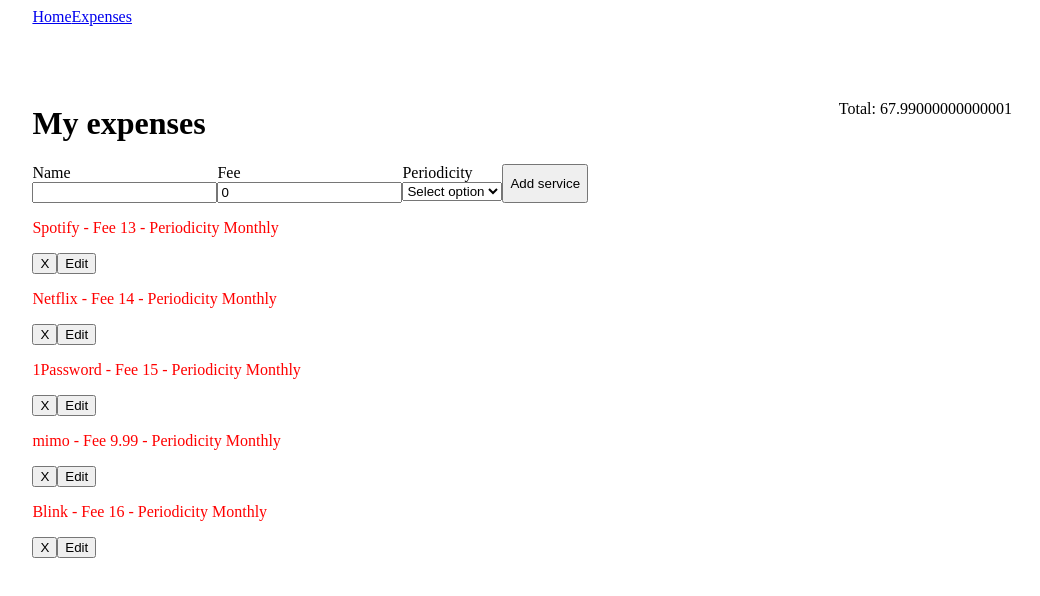
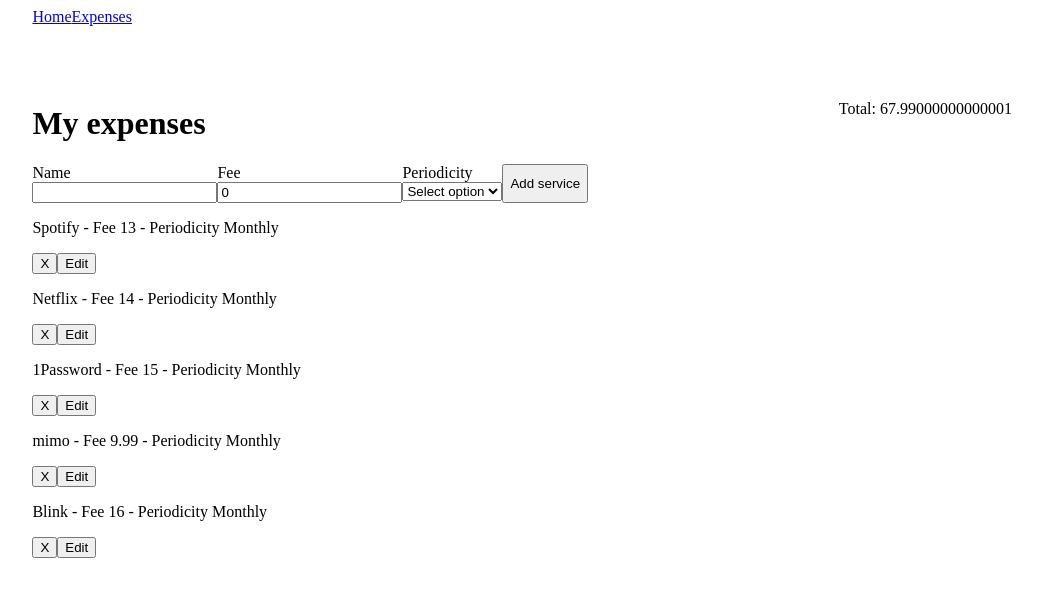
Before and after one commit to artemidas/my_expenses, a Next.js app: page /expenses in a window 1280 px wide. Shown: the top 596 px of the page, without its empty margins (102-1142 px from the left). Built offline with nearby package versions, Linux system fonts and the light colour scheme; data requests are answered from the project's data file.

Commit message:
Fix types and styles

```diff
--- a/src/components/Expenses/styles.js
+++ b/src/components/Expenses/styles.js
@@ -2,8 +2,10 @@ import { css } from "@emotion/core";
 
 const styles = {
   list: css`
-    color: red;
+    text-decoration: none;
+    list-style: none;
   `,
+  list_item: css``,
   form: css`
     display: flex;
   `,
--- a/src/components/Layout/Page.js
+++ b/src/components/Layout/Page.js
@@ -25,7 +25,7 @@ const Page = props => (
 );
 
 Page.propTypes = {
-  children: PropTypes.array
+  children: PropTypes.any
 }
 
 export default Page;
```
